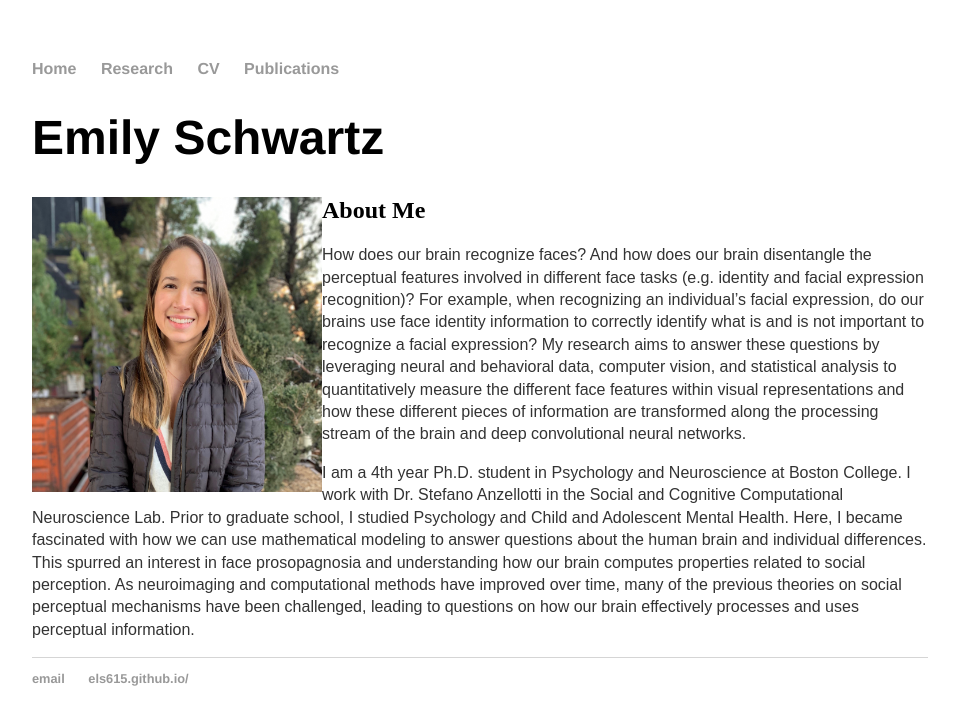
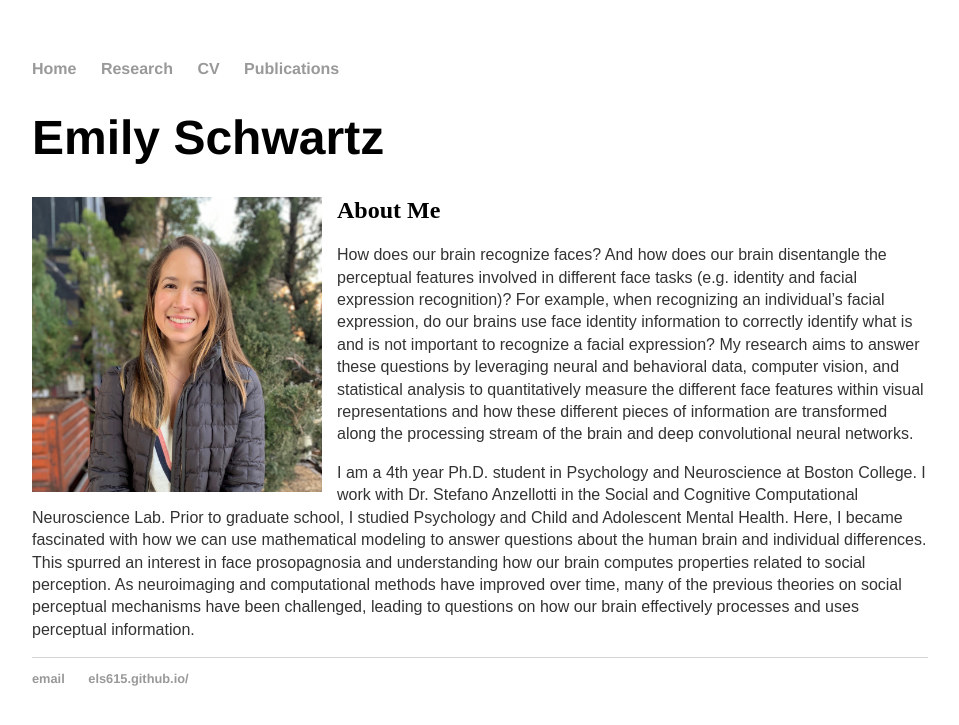
Before and after one commit to els615/els615.github.io, a Jekyll site: the page built from index.html, in a window 1280 px wide. Shown: the top 725 px of the page, without its empty margins (160-1119 px from the left). Built offline with Jekyll 4.4.1, drawn with Linux system fonts in a browser that asks for light colours.

Commit message:
Update index.html

```diff
--- a/index.html
+++ b/index.html
@@ -5,7 +5,7 @@
 <div class="blurb">
 	<h1>Emily Schwartz</h1>
 	<div class="image">
-        <img src="/picture.JPG", width="290" height="auto", style="float:left">
+        <img src="/picture.JPG", width="290" height="auto", style="float:left; margin-right: 15px;">
       	</div>
 	<h2>About Me</h2>
 	<p>
```
